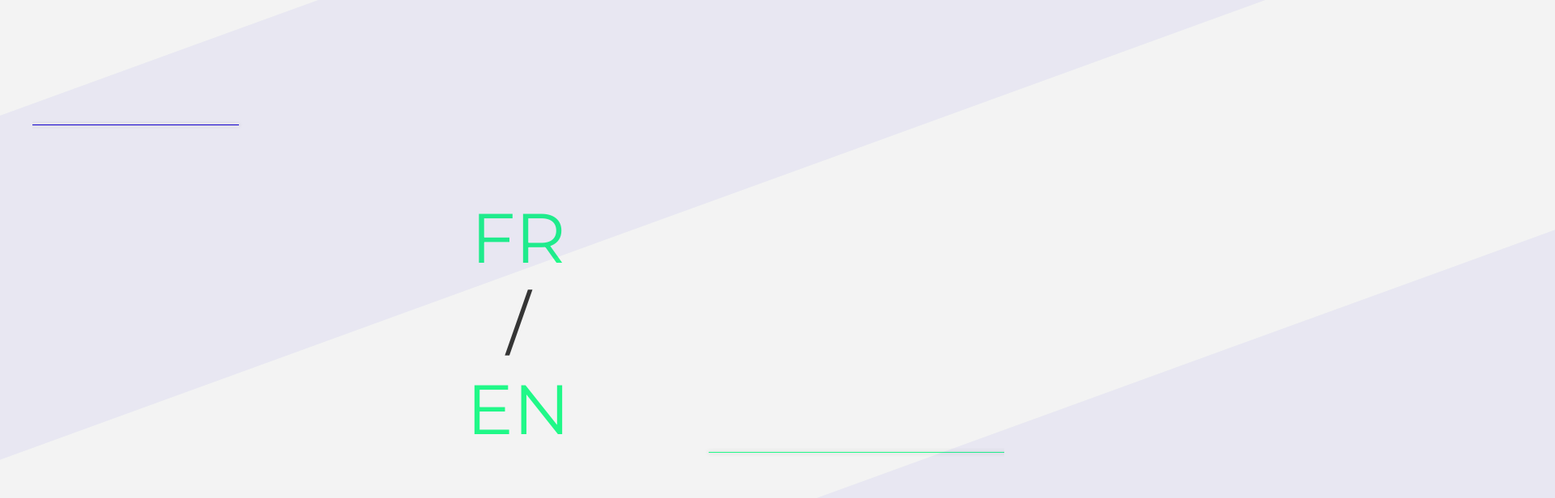
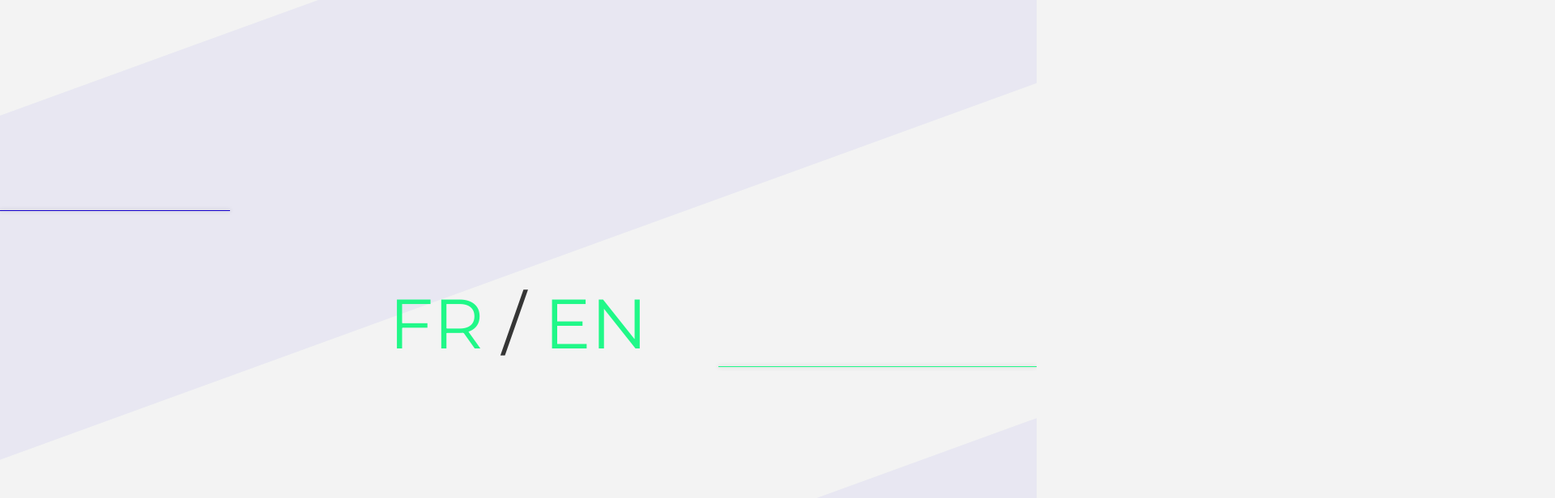
Before and after one commit to DominicF96/Portfolio, a Next.js app: page / in a window 1280 px wide. Shown: the top 616 px of the page at 81% size, 1920 px wide, since content can reach past the window. Built offline with nearby package versions, Linux system fonts and the light colour scheme.

Commit message:
- Fixed Catchphrase animated text on mobile; - Added language selection in nav of main page; - Change forgotten old email in footer.

```diff
--- a/components/nav.js
+++ b/components/nav.js
@@ -17,6 +17,7 @@ const Nav = () => {
     <div id="nav">
       <div>Dominic Fournier</div>
       <div>
+        <a style={{color: "#20f888", padding: "0 0.4em", fontSize: "1.2em" }} href={lang === "fr" ? "/en" : "/fr"}>{lang === "fr" ? "EN" : "FR"}</a>
         <a href="mailto:me@dominicfournier.com"><i className="fi-xnsuxl-envelope-text-solid" /></a>
         <a target="_blank" href={`/files/CV_Dominic_Fournier2020_${lang}.pdf`}><i className="fi-xnsuxl-file-solid" /></a>
         <a target="_blank" href="https://github.com/DominicF96"><i className="fi-xnsuxl-github" /></a>
--- a/pages/[lang]/index.js
+++ b/pages/[lang]/index.js
@@ -56,7 +56,7 @@ const Portfolio = ({ dict }) => {
       <footer>
         &copy; Dominic Fournier 2020, {dict.footer.rights_reserved}
         <div className="links">
-          <a href="mailto:dominicfournier@outlook.com">
+          <a href="mailto:me@dominicfournier.com">
             <i className="fi-xnsuxl-envelope-text-solid" />
           </a>
           <a target="_blank" href="/files/CV_Dominic_Fournier2020.pdf">
--- a/pages/index.js
+++ b/pages/index.js
@@ -27,17 +27,20 @@ const Home = () => {
       </Head>
       <main id="language_selection">
         <div className="v_center">
-        <div className="line_design ld_1" />
-          <a href="/fr">FR</a>&nbsp;/&nbsp;<a href="en">EN</a>
-        <div className="line_design ld_2" />
+          <div className="line_design ld_1" />
+          <div style={{ position: "relative", zIndex: "300" }}>
+            <a href="/fr">FR</a>&nbsp;/&nbsp;<a href="/en">EN</a>
+          </div>
+          <div className="line_design ld_2" />
         </div>
         <div className="angled_square_1" />
         <div className="angled_square_2" />
         <div className="angled_square_3" />
+        <footer id="simple_footer">
+          &copy; Dominic Fournier 2020, Tout droits réservés.
+      </footer>
       </main>
-      <footer id="simple_footer">
-        &copy; Dominic Fournier 2020, Tout droits réservés.
-      </footer>
+
     </div>
   )
 }
--- a/styles/global.scss
+++ b/styles/global.scss
@@ -168,7 +168,7 @@ h6 {
     margin-left: 0em;
 
     @media only screen and (min-width: 1025px) {
-      margin-left: 10em;
+      margin-left: auto;
     }
 
     @keyframes move_2 {
--- a/styles/home.scss
+++ b/styles/home.scss
@@ -6,16 +6,17 @@
 #language_selection {
   display: flex;
   justify-content: center;
-  width: 100%;
+  width: 100vw !important;
   height: 100vh;
-  overflow-y: hidden !important;
+  max-width: none;
+  position: relative;
 
   .v_center {
     display: flex;
     flex-direction: column;
     justify-content: center;
     height: 100vh;
-    width: 100vw;
+    width: 100vw !important;
     text-align: center;
     font-size: 6em;
 
```
Also changed, not shown: components/catchphrase.js (+7 -5 lines), styles/components/catchphrase.scss (+7 -0 lines).
